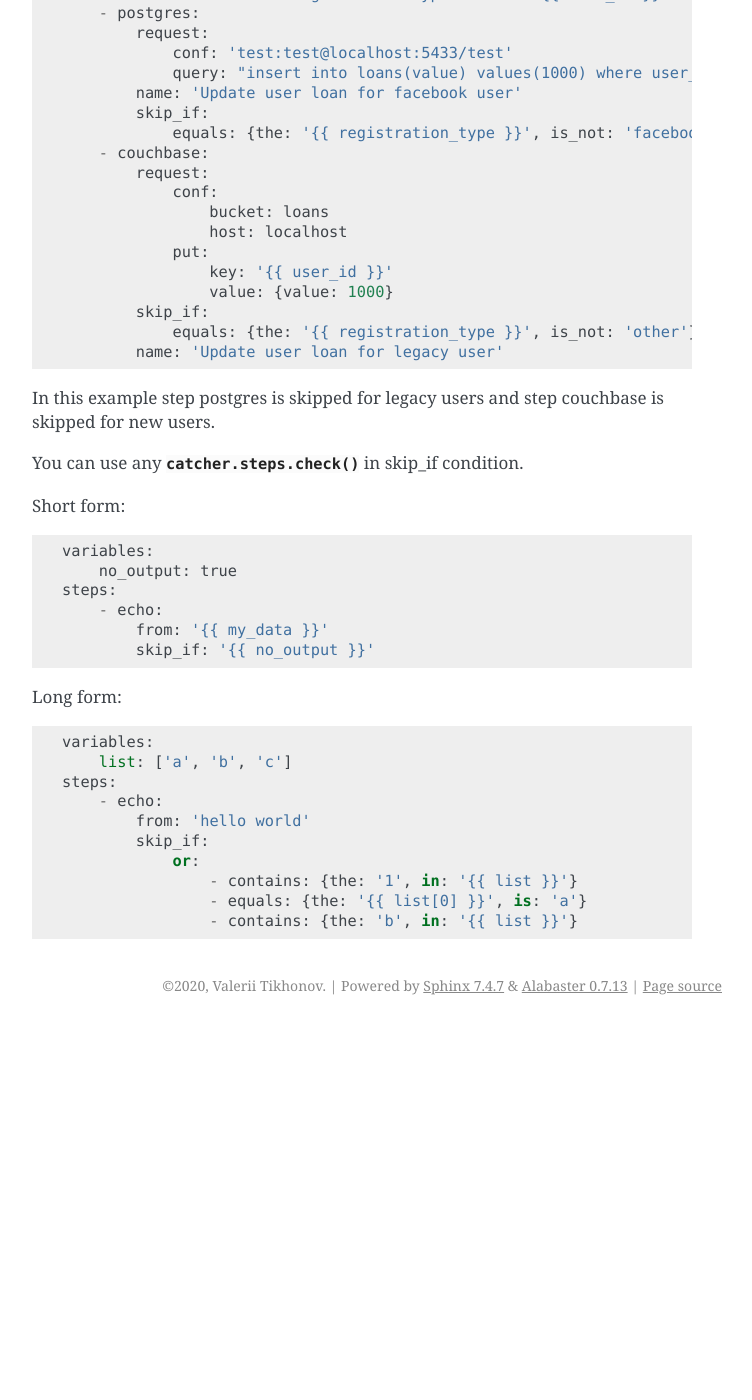
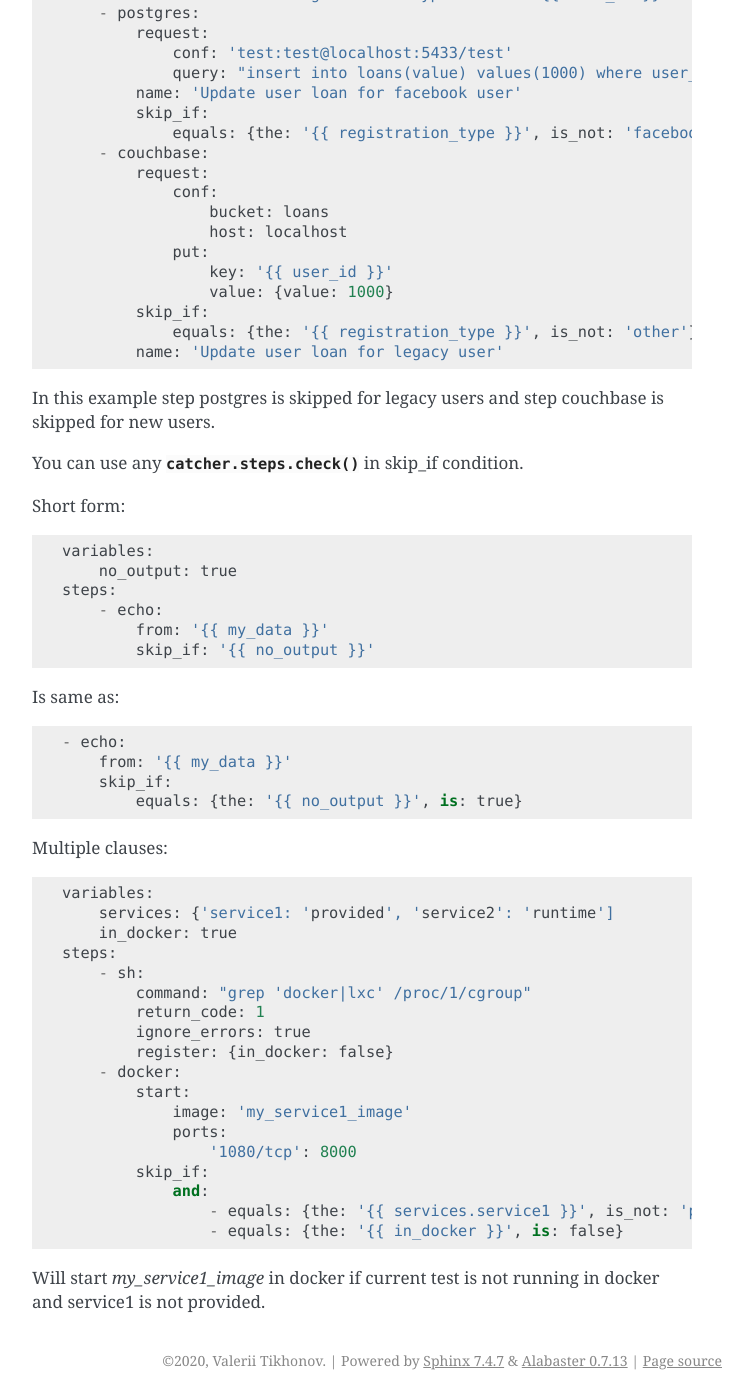
Before and after one commit to comtihon/catcher, a Sphinx documentation site: the page built from docs/source/tests.rst, in a window 1280 px wide and 1400 px high, scrolled down 5434 px. Shown: the whole window, without its empty margins (388-1140 px from the left). Built offline with Sphinx 7.4.7, drawn with Linux system fonts in a browser that asks for light colours; before the commit the page ends 6459 px from its top, so only the background shows below that.

```diff
--- a/catcher/__init__.py
+++ b/catcher/__init__.py
@@ -1,3 +1,3 @@
 APPNAME = 'catcher'
 APPAUTHOR = 'Valerii Tikhonov'
-APPVSN = '1.27.0'
+APPVSN = '1.28.0'
--- a/docs/source/tests.rst
+++ b/docs/source/tests.rst
@@ -277,15 +277,32 @@ Short form::
             from: '{{ my_data }}'
             skip_if: '{{ no_output }}'
 
-Long form::
+Is same as::
+
+        - echo:
+            from: '{{ my_data }}'
+            skip_if:
+                equals: {the: '{{ no_output }}', is: true}
+
+Multiple clauses::
 
     variables:
-        list: ['a', 'b', 'c']
+        services: {'service1: 'provided', 'service2': 'runtime']
+        in_docker: true
     steps:
-        - echo:
-            from: 'hello world'
+        - sh:
+            command: "grep 'docker|lxc' /proc/1/cgroup"
+            return_code: 1
+            ignore_errors: true
+            register: {in_docker: false}
+        - docker:
+            start:
+                image: 'my_service1_image'
+                ports:
+                    '1080/tcp': 8000
             skip_if:
-                or:
-                    - contains: {the: '1', in: '{{ list }}'}
-                    - equals: {the: '{{ list[0] }}', is: 'a'}
-                    - contains: {the: 'b', in: '{{ list }}'}
+                and:
+                    - equals: {the: '{{ services.service1 }}', is_not: 'provided'}
+                    - equals: {the: '{{ in_docker }}', is: false}
+
+Will start `my_service1_image` in docker if current test is not running in docker and service1 is not provided.
```
Also changed, not shown: docs/source/catcher.steps.rst (+8 -0 lines), docs/source/internal_modules.rst (+18 -2 lines), 2 other files.
